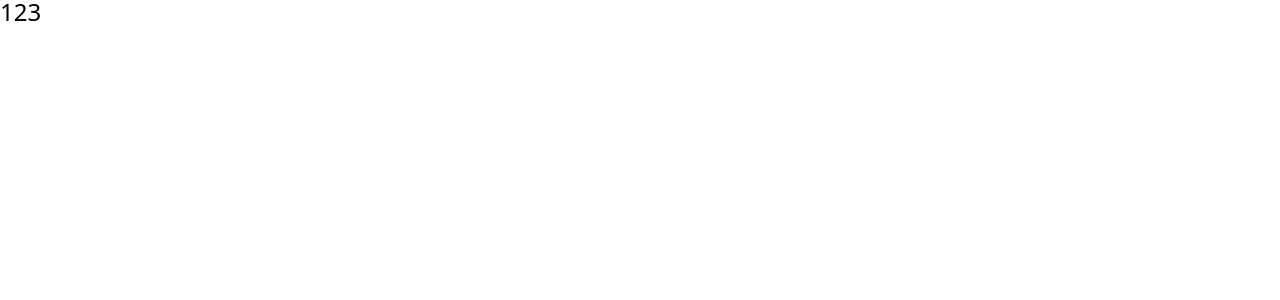
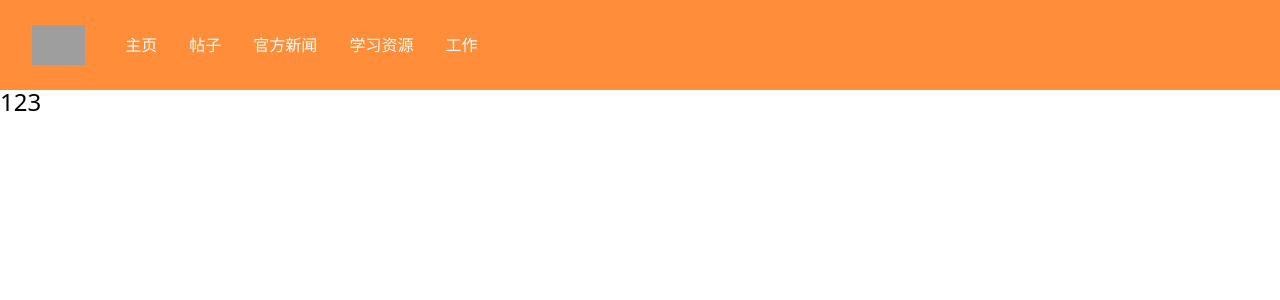
Before and after one commit to Toursslivers/rustlearncom, a Next.js app: page / in a window 1280 px wide. Shown: the top 300 px of the page. Built offline with nearby package versions, Linux system fonts and the light colour scheme; grey boxes are pictures that could not be loaded.

Commit message:
feat: add header

```diff
--- /dev/null
+++ b/src/components/home/header.tsx
@@ -0,0 +1,51 @@
+import React from 'react'
+import Link from 'next/link'
+
+const navigation = [
+  { name: '主页', href: '/' },
+  { name: '帖子', href: '/posts' },
+  { name: '官方新闻', href: '/news' },
+  { name: '学习资源', href: '/learn' },
+  { name: '工作', href: '/jobs' },
+]
+
+const Header = () => {
+  return (
+    <header className="bg-[#FF8D3A]">
+      <nav className="mx-auto max-w-7xl px-4 sm:px-6 lg:px-8" aria-label="Top">
+        <div className="flex w-full items-center justify-between border-b border-indigo-500 py-6 lg:border-none">
+          <div className="flex items-center">
+            <a href="#">
+              <span className="sr-only">Workflow</span>
+              <img className="h-10 w-auto" src="https://tailwindui.com/img/logos/workflow-mark.svg?color=white" alt="" />
+            </a>
+            <div className="ml-10 hidden space-x-8 lg:block">
+              {navigation.map((link) => (
+                <a key={link.name} href={link.href} className="text-base font-medium text-white hover:text-indigo-50">
+                  {link.name}
+                </a>
+              ))}
+            </div>
+          </div>
+          <div className="ml-10 space-x-4 opacity-0">
+            <a href="#" className="inline-block rounded-md border border-transparent bg-white py-2 px-4 text-base font-medium text-indigo-600 hover:bg-opacity-75">
+              登录
+            </a>
+            <a href="#" className="inline-block rounded-md border border-transparent bg-white py-2 px-4 text-base font-medium text-indigo-600 hover:bg-indigo-50">
+              注册
+            </a>
+          </div>
+        </div>
+        <div className="flex flex-wrap justify-center space-x-6 py-4 lg:hidden">
+          {navigation.map((link) => (
+            <a key={link.name} href={link.href} className="text-base font-medium text-white hover:text-indigo-50">
+              {link.name}
+            </a>
+          ))}
+        </div>
+      </nav>
+    </header>
+  )
+}
+
+export default Header
--- /dev/null
+++ b/src/components/home/index.ts
@@ -0,0 +1,3 @@
+import Header from './header'
+
+export { Header }
--- /dev/null
+++ b/src/components/post/index.ts
@@ -0,0 +1,4 @@
+import Post from './post'
+import PostList from './list'
+
+export { Post, PostList }
--- /dev/null
+++ b/src/components/post/list.tsx
@@ -0,0 +1,11 @@
+import React from 'react'
+
+const PostList = () => {
+    return (
+        <div>
+            <div>123</div>
+        </div>
+    )
+}
+
+export default PostList
--- /dev/null
+++ b/src/components/post/post.tsx
@@ -0,0 +1,11 @@
+import React from 'react'
+
+const Post = () => {
+  return (
+    <div>
+      <div>123</div>
+    </div>
+  )
+}
+
+export default Post
--- /dev/null
+++ b/src/components/search/index.tsx
@@ -0,0 +1,11 @@
+import React from 'react'
+
+const Search = () => {
+    return (
+        <div>
+            <div>213</div>
+        </div>
+    )
+}
+
+export default Search
--- a/src/pages/index.tsx
+++ b/src/pages/index.tsx
@@ -1,6 +1,7 @@
 import Head from 'next/head'
 import Image from 'next/image'
 import { Inter } from '@next/font/google'
+import { Header } from '@/components/home'
 
 const inter = Inter({ subsets: ['latin'] })
 
@@ -13,6 +14,7 @@
         <meta name="viewport" content="width=device-width, initial-scale=1" />
         <link rel="icon" href="/favicon.ico" />
       </Head>
+      <Header />
       <main>
         <div className="text-2xl leading-6">123</div>
       </main>
```
